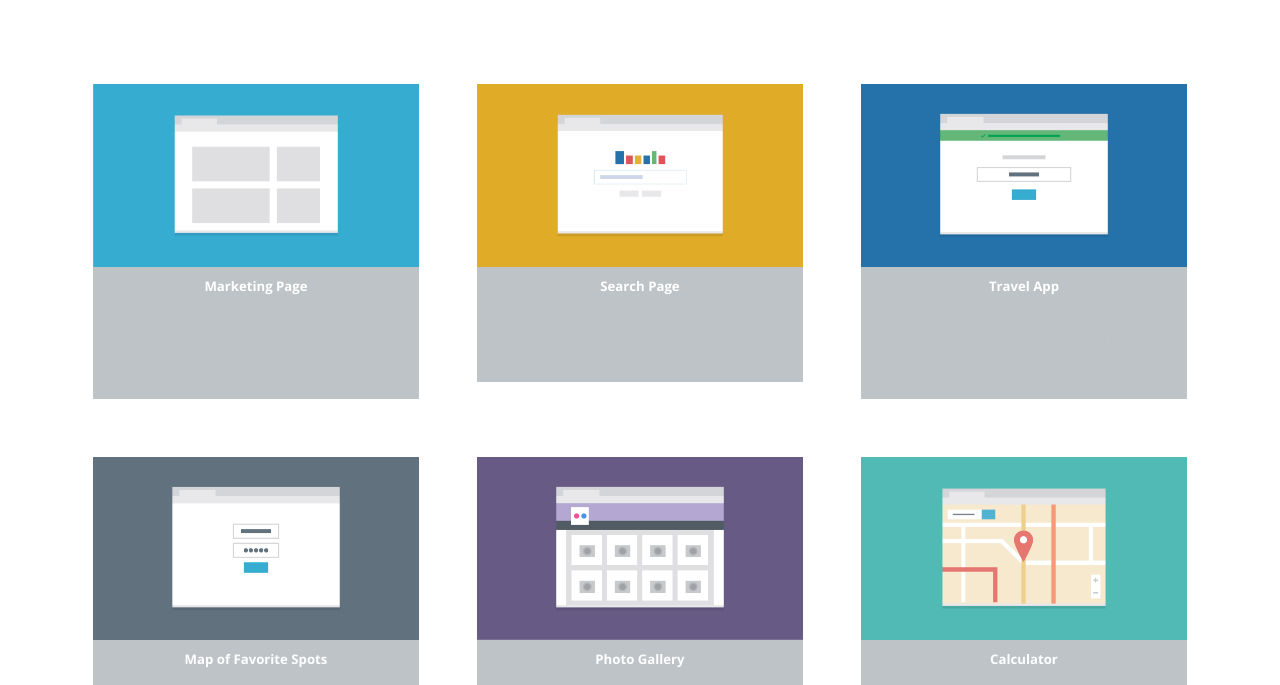
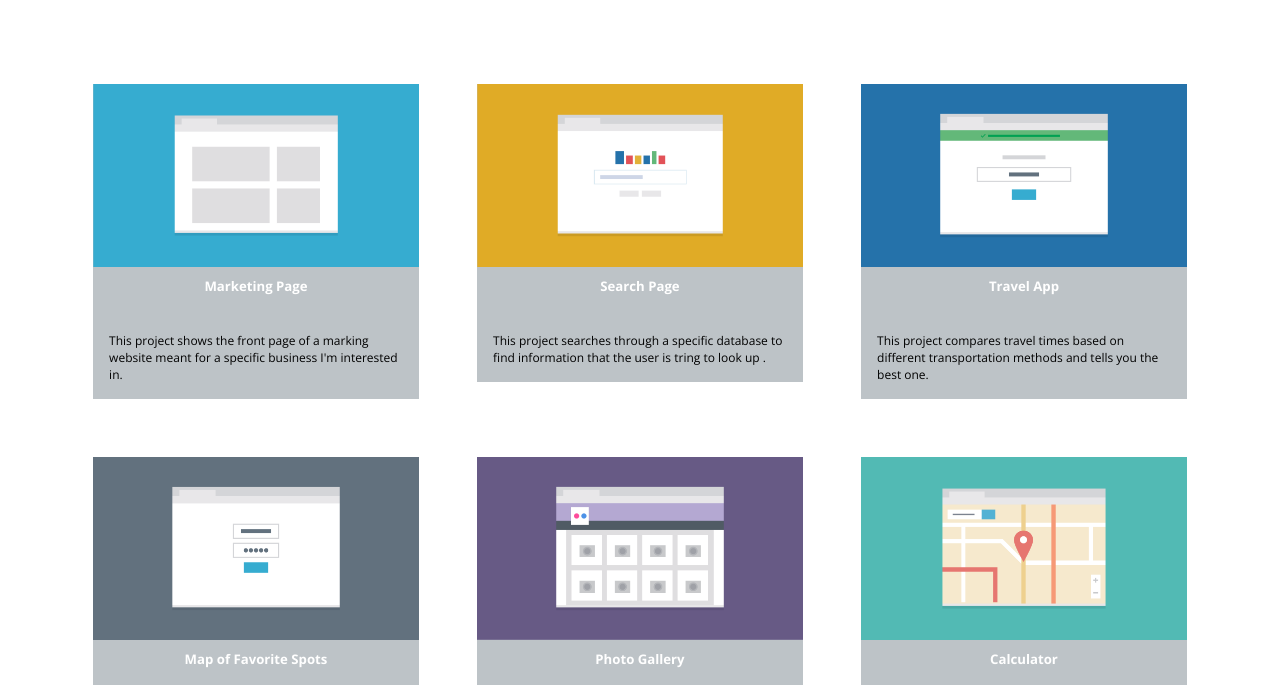
Before and after one commit to ashenafiashebo/responsive-layout-project, a plain HTML site: page index.html in a window 1280 px wide. Shown: the part 79-764 px from the top of the page. Drawn offline with nearby package versions, Linux system fonts and the light colour scheme.

Commit message:
Update main.css

```diff
--- a/css/main.css
+++ b/css/main.css
@@ -143,7 +143,7 @@ PAGE: PORTFOLIO
 	margin: 0;
 	padding: 5%;
 	font-size: 0.75em;
-	color: #bdc3c7
+	color: black;
 }
 
 
```
